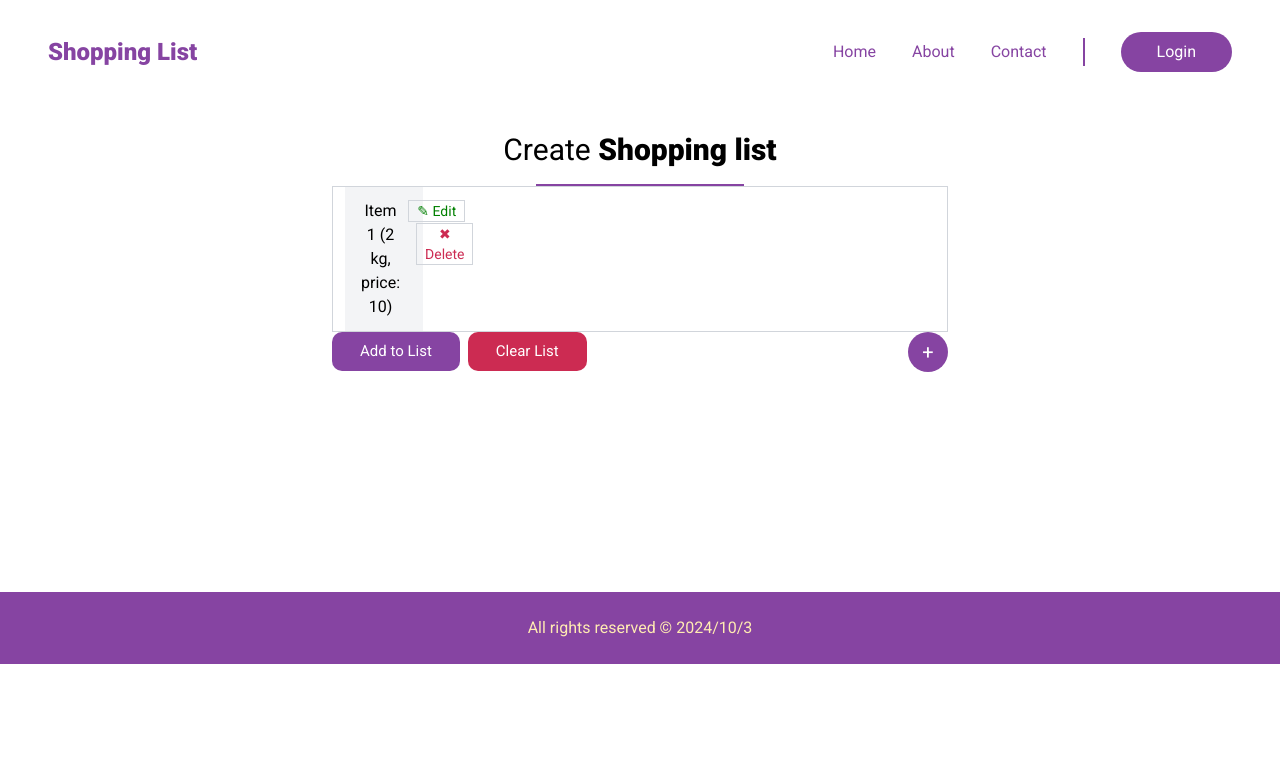
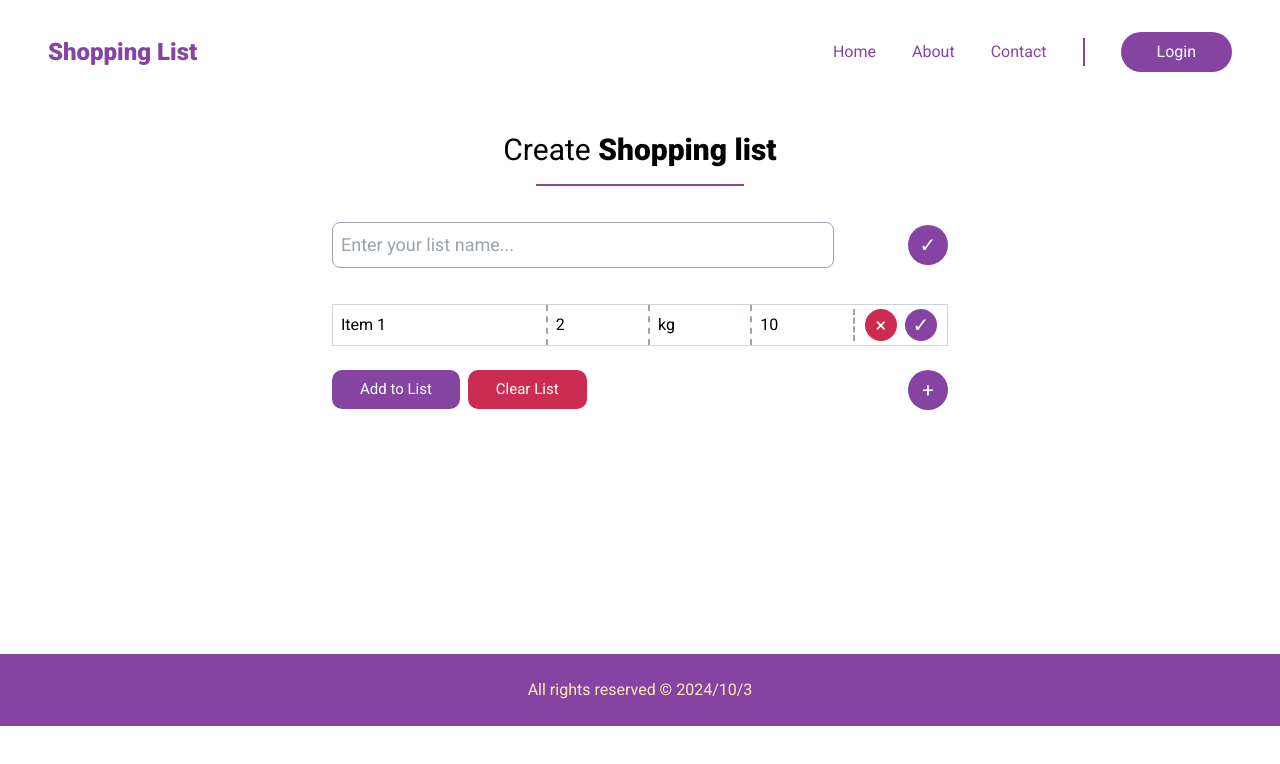
Before and after one commit to Mirwais01/shopping-list, a React (Create React App) app: page /CreateList in a window 1280 px wide. Shown: the top 764 px of the page. Built offline with nearby package versions, Linux system fonts and the light colour scheme.

Commit message:
project completed successfully....

```diff
--- a/src/components/CreateList.jsx
+++ b/src/components/CreateList.jsx
@@ -181,6 +181,8 @@ export default function CreateList() {
         </h1>
         <div className="w-52 mt-4 h-0.5 mx-auto bg-darkViolet"></div>
 
+        <TitleCom />
+
         <div>
           <ul className="space-y-4">
             {items.map((item) => (
@@ -192,7 +194,7 @@ export default function CreateList() {
               />
             ))}
           </ul>
-          <div className="flex justify-between mx-3">
+          <div className="flex justify-between mx-3 my-6">
             <div className="space-x-2">
               <Button bgColor={"#8644A2"}>Add to List</Button>
               <Button bgColor={"#CC2B52"} clickOn={clearList}>
@@ -213,7 +215,7 @@ export default function CreateList() {
 }
 
 function GiveItem({ item, onDelete, updateList }) {
-  const [isEditing, setIsEditing] = useState(false);
+  const [isEditing, setIsEditing] = useState(true);
   const [name, setName] = useState(item.name);
   const [quantity, setQuantity] = useState(item.quantity);
   const [unit, setUnit] = useState(item.unit);
@@ -237,7 +239,11 @@ function GiveItem({ item, onDelete, updateList }) {
   };
 
   return (
-    <li className="grid grid-cols-6 items-center mx-2 md:mx-3 space-x-2 md:divide-x-2 md:divide-dashed md:divide-gray-400 border border-gray-300">
+    <li
+      className={`${
+        !isEditing && "grid grid-cols-1 px-0"
+      } grid grid-cols-6 my-5 mt-9 items-center mx-2 md:mx-3 space-x-2 md:divide-x-2 md:divide-dashed md:divide-gray-400 border border-gray-300`}
+    >
       {isEditing ? (
         // When in edit mode, show input fields
         <>
@@ -387,7 +393,7 @@ function GiveItem({ item, onDelete, updateList }) {
 
 function ListItem({ item, onDelete, onEdit }) {
   return (
-    <li className="flex justify-between px-4 mx-3 bg-gray-100 py-3">
+    <li className="flex justify-between px-3 bg-gray-100 py-3">
       <p>
         {item.name} ({item.quantity} {item.unit}, price: {item.price})
       </p>
```
